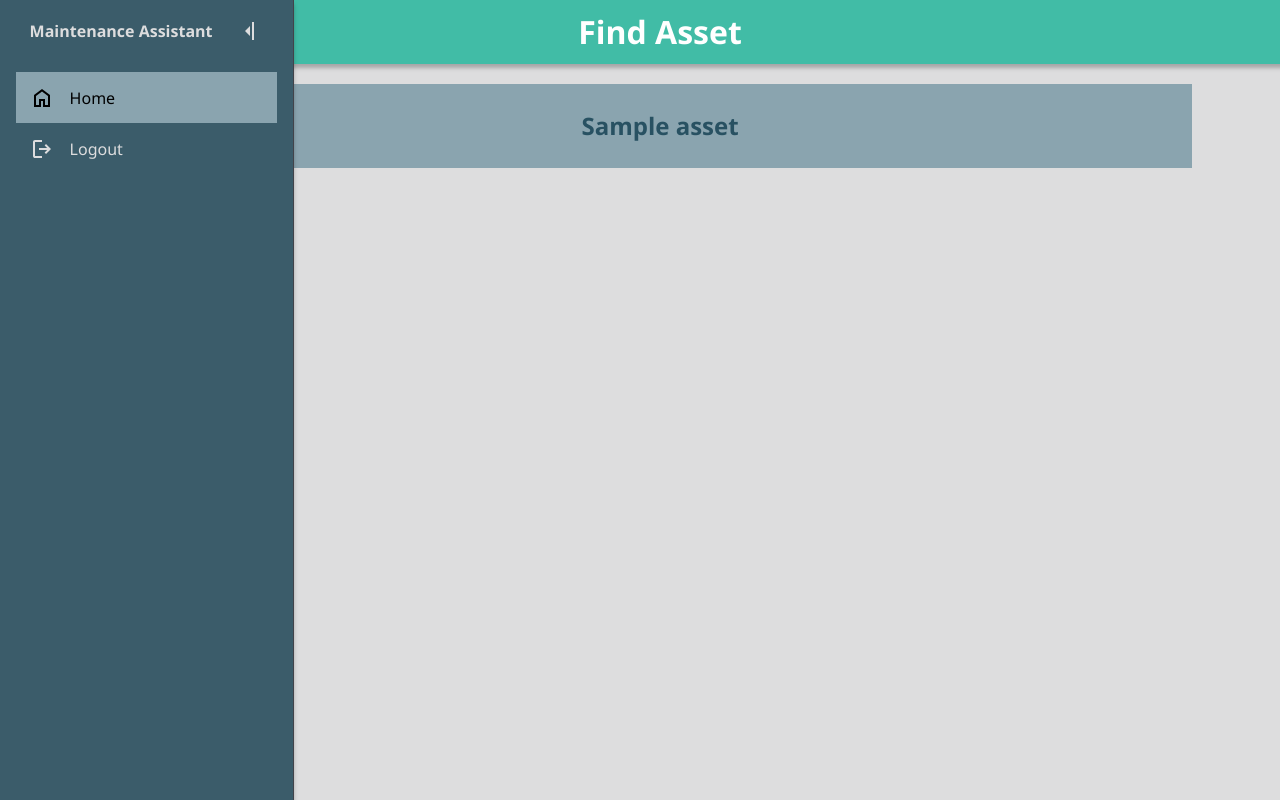
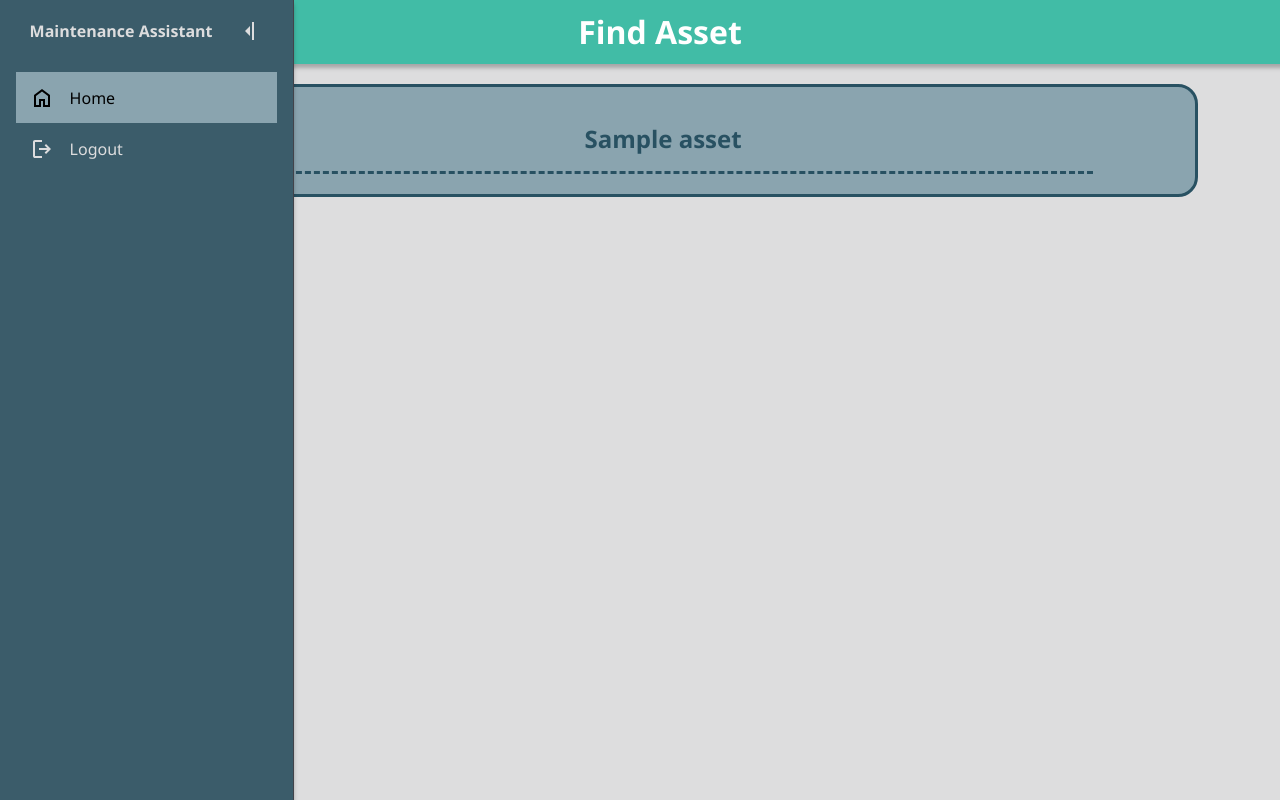
Before and after one commit to Str-Josh/MaintenanceAssistant, a Flask app: template templates/pages/Director/AssetManagement/SearchAssets.html in a window 1280 px wide. Run offline with Flask 3, Linux system fonts and the light colour scheme; the template is opened without the code that fills it: values that come from a table or form of the project are taken from there, others are empty; tables that the repository leaves empty hold one stand-in row (values such as "Sample post").

Commit message:
styling results final

```diff
--- a/static/pages/Director/AssetManagement/SearchAssets.css
+++ b/static/pages/Director/AssetManagement/SearchAssets.css
@@ -1,4 +1,4 @@
-.searchassetForm, .results{
+.searchassetForm{
     width: 100%;
     display: grid;
     padding: 20px;
@@ -12,17 +12,27 @@
     padding-bottom: 10px;
 }
 
+.results{
+    display: grid;
+    padding: 20px;
+    background-color: var(--accent-clr);
+    justify-items: center;
+    width: 80%;
+    margin: 20px 10%;
+    border-radius: 20px;
+    border: solid 3px var(--main-blue);
+}
+
 .assetresult{
     width: 80%;
-    margin: 0 10%;
     display: grid;
     padding: 20px;
+    height: max-content;
     justify-items: center;
-    background-color: var(--accent-clr);
+    border-bottom: dashed 3px var(--main-blue);
 }
 
 .resultText{
-    padding: 10px;
     font-size: x-large;
     font-weight: bold;
     color: var(--main-blue);
```
